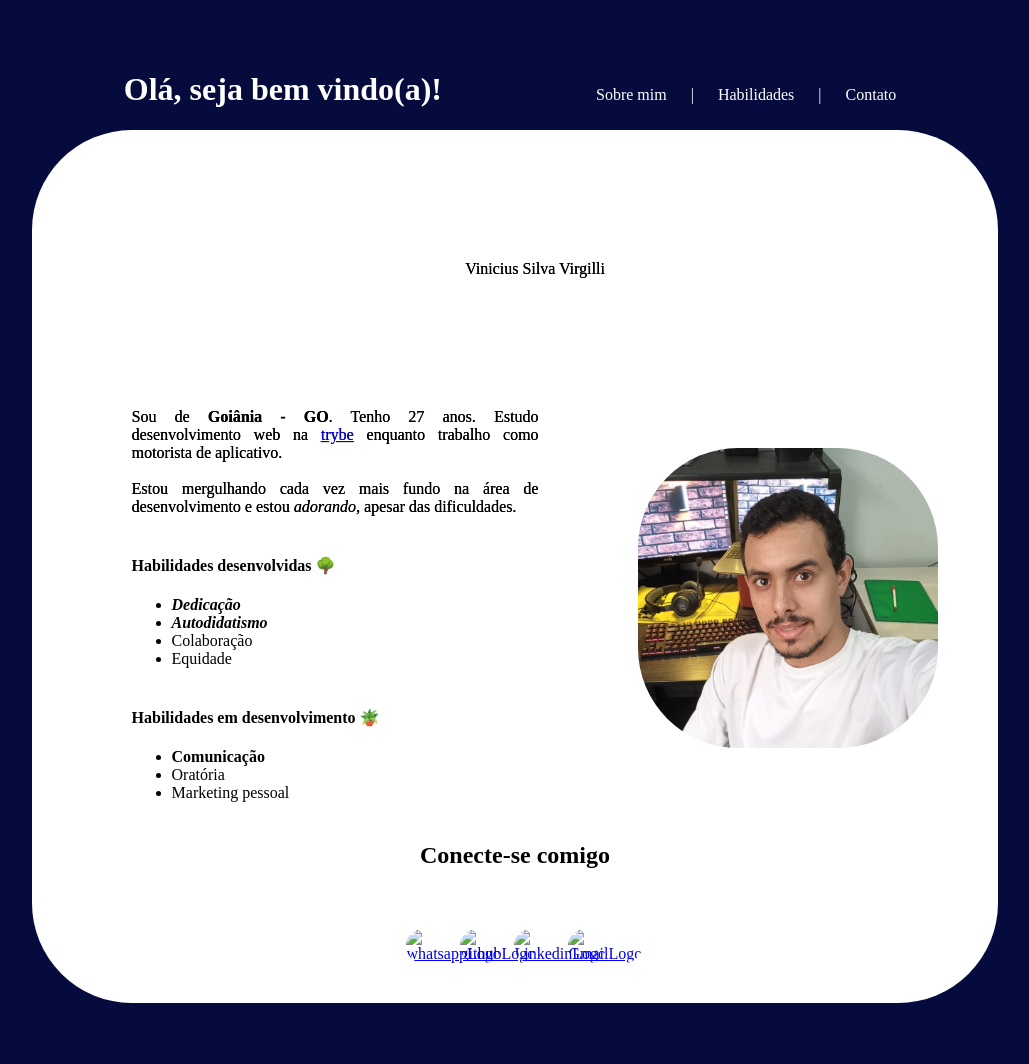
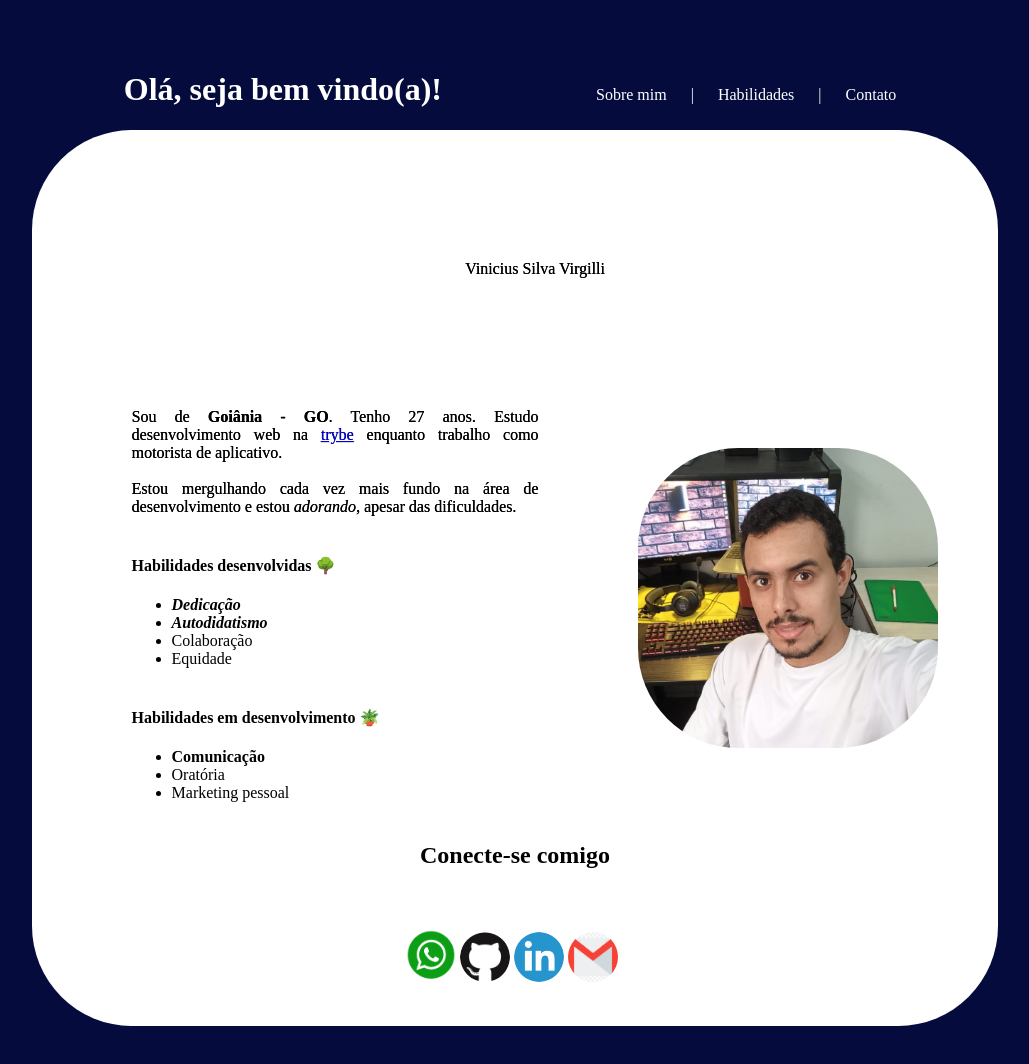
Before and after one commit to vinicius-virgilli/vinicius-virgilli.github.io, a plain HTML site: page index.html in a window 1280 px wide. Shown: the whole page, without its empty margins (125-1154 px from the left). Drawn offline with Linux system fonts and the light colour scheme.

Commit message:
altera index.html

```diff
--- a/index.html
+++ b/index.html
@@ -5,7 +5,7 @@
     <meta http-equiv="X-UA-Compatible" content="IE=edge">
     <meta name="viewport" content="width=device-width, initial-scale=1.0">
     <title>Portifólio web</title>
-    <link rel="stylesheet" href="style2.css">
+    <link rel="stylesheet" href="style.css">
 </head>
 <body>
     <div class="header-container">
@@ -78,22 +78,22 @@
             <div class="contactsubContainer">
                 <div class="Whatsapp">
                     <a href="https://web.whatsapp.com/send?phone=62982585506" target="_blank" rel="noopener noreferrer">
-                        <img class="logo" src="whatsapp.png" alt="whatsappLogo">
+                        <img class="logo" src="logo do whatsapp.png" alt="whatsappLogo">
                     </a>
                 </div>
                 <div class="Github">
                     <a href="http://github.com/vinicius-virgilli" target="_blank" rel="noopener noreferrer">
-                        <img class="logo" src="githubBlack.png" alt="githubLogo">
+                        <img class="logo" src="logo do github.png" alt="githubLogo">
                     </a>
                 </div>
                 <div class="Linkedin">
                     <a href="http://www.linkedin.com/in/vinicius-silva-virgilli/" target="_blank" rel="noopener noreferrer">
-                        <img class="logo" src="linkedinBlue.png" alt="LinkedinLogo">
+                        <img class="logo" src="logo do linkedin.png" alt="LinkedinLogo">
                     </a>
                 </div>
                 <div class="Gmail">
                     <a href="http://mailto:vinicius.virgilli3@gmail.com/" target="_blank" rel="noopener noreferrer">
-                        <img class="logo" src="Gmail.png" alt="GmailLogo">
+                        <img class="logo" src="logo do gmail.png" alt="GmailLogo">
                     </a>
                 </div>
             </div>
```
Also changed, not shown: style.css (renamed from style2.css).
